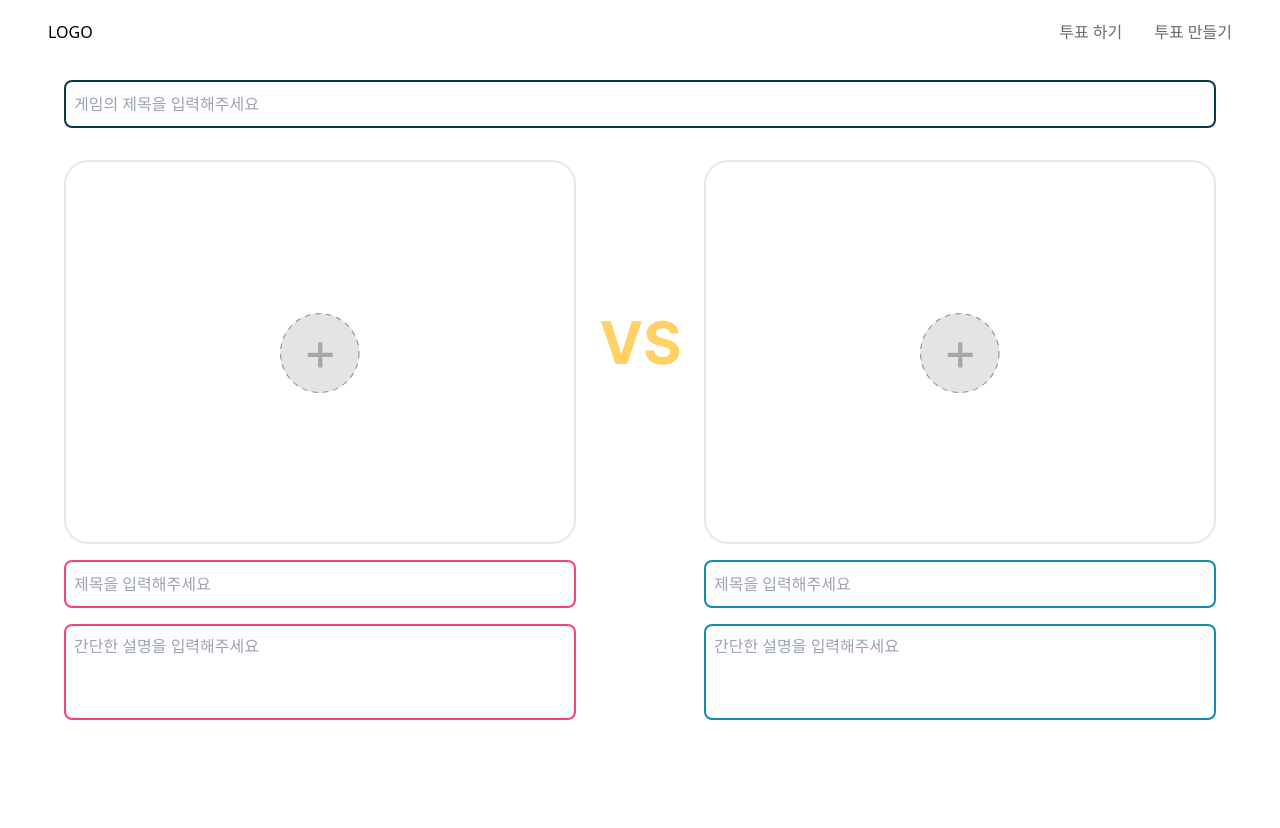
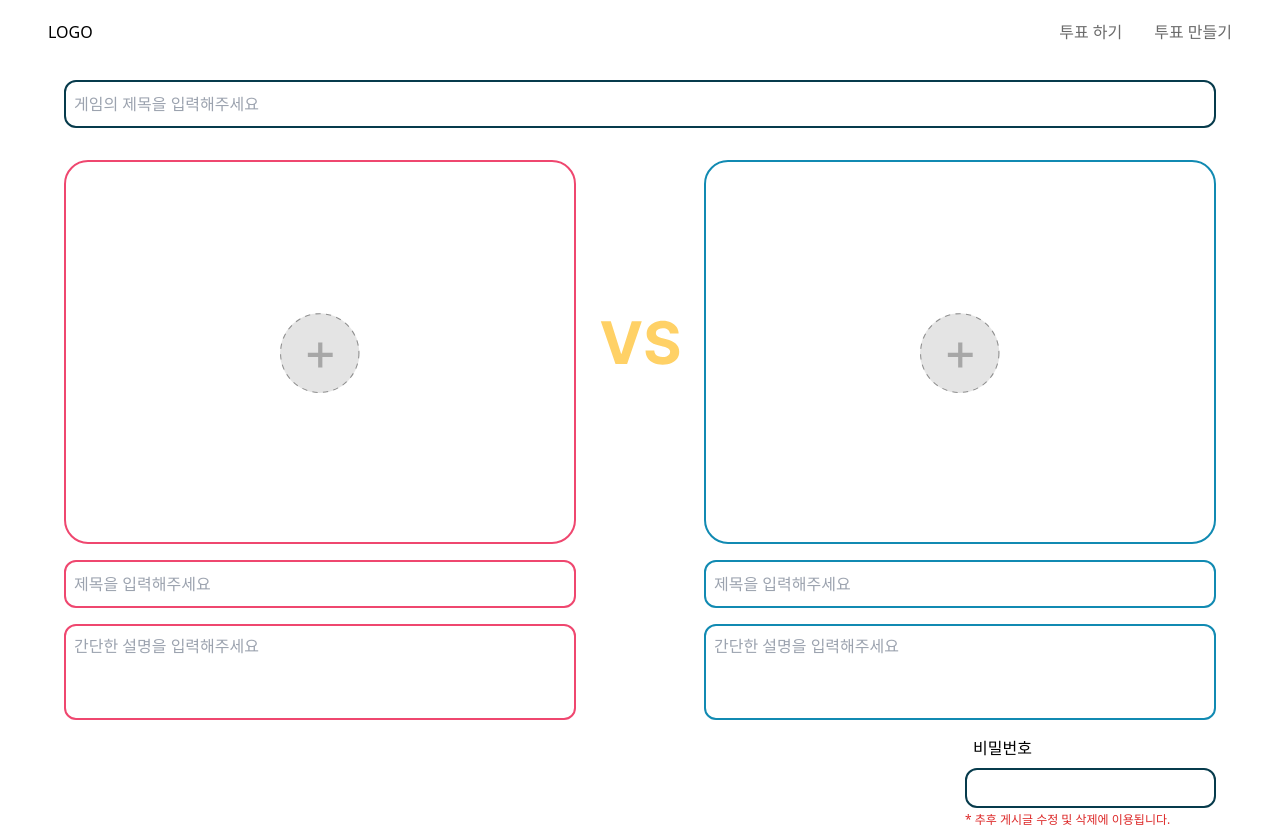
Before and after one commit to idea-mosaic/balance-master, a Next.js app in the folder frontend/: page /create in a window 1280 px wide. Before the commit the page ends 800 px from the top, so only its background shows below. Built offline with nearby package versions, Linux system fonts and the light colour scheme.

Commit message:
[Feat] 비밀번호 전송 컴포넌트 제작

```diff
--- a/frontend/components/ImageInput.tsx
+++ b/frontend/components/ImageInput.tsx
@@ -1,4 +1,3 @@
-import { BORDER_COLORS } from "@/constants/color";
 import { readFile } from "@/utils/readFile";
 import Image from "next/image";
 import React, { useState, ChangeEvent } from "react";
@@ -26,7 +25,7 @@ const ImageInput = ({ color }: Props) => {
 
   return (
     <div
-      className={`border-2 ${BORDER_COLORS[color]} w-full h-96 rounded-3xl flex justify-center items-center`}
+      className={`border-2 ${color} w-full h-96 rounded-3xl flex justify-center items-center`}
       style={
         previewImage
           ? {
--- /dev/null
+++ b/frontend/components/PasswordPostSubmit.tsx
@@ -0,0 +1,15 @@
+import Button from "./Button";
+import TextInput from "./TextInput";
+
+function PasswordPostSubmit() {
+  return (
+    <div>
+      <TextInput label="비밀번호" type="password" />
+      <div className="text-xs text-red-600 mt-1">
+        * 추후 게시글 수정 및 삭제에 이용됩니다.
+      </div>
+    </div>
+  );
+}
+
+export default PasswordPostSubmit;
--- a/frontend/components/TextInput.tsx
+++ b/frontend/components/TextInput.tsx
@@ -2,16 +2,23 @@ interface Props {
   placeholder?: string;
   color?: "red" | "blue";
   maxLength?: number;
+  label?: string;
+  type?: string;
 }
 
-function TextInput({ placeholder, color, maxLength }: Props) {
+function TextInput({ placeholder, color, maxLength, label, type }: Props) {
   return (
-    <input
-      type="text"
-      className={`border-2 rounded-lg p-2 w-full h-12 ${color}`}
-      placeholder={placeholder}
-      maxLength={maxLength}
-    />
+    <div>
+      {label ? <div className="p-2">{label}</div> : <></>}
+      <input
+        type={type}
+        className={`border-2 rounded-xl p-2 w-full ${
+          type === "password" ? "h-10" : "h-12"
+        } ${color}`}
+        placeholder={placeholder}
+        maxLength={maxLength}
+      />
+    </div>
   );
 }
 
--- a/frontend/components/TextareaInput.tsx
+++ b/frontend/components/TextareaInput.tsx
@@ -8,7 +8,7 @@ interface Props {
 function TextareaInput({ placeholder, color, maxLength, height }: Props) {
   return (
     <textarea
-      className={`border-2 rounded-lg p-2 w-full resize-none ${height} ${color}`}
+      className={`border-2 rounded-xl p-2 w-full resize-none ${height} ${color}`}
       placeholder={placeholder}
       maxLength={maxLength}
     />
--- a/frontend/constants/color.ts
+++ /dev/null
@@ -1,4 +0,0 @@
-export const BORDER_COLORS = {
-  red: "border-mainColor1",
-  blue: "border-mainColor2",
-};
--- a/frontend/pages/create.tsx
+++ b/frontend/pages/create.tsx
@@ -1,10 +1,12 @@
 import Candidate from "@/components/Candidate";
+import PasswordPostSubmit from "@/components/PasswordPostSubmit";
 import TextInput from "@/components/TextInput";
 import Image from "next/image";
 
 function create() {
   return (
-    <div className="flex flex-col gap-8 px-16 pt-4">
+    <div className="px-16 pt-4">
+      <div className="flex flex-col gap-8">
         <TextInput placeholder="게임의 제목을 입력해주세요" />
         <div className="flex gap-32">
           <Candidate color="red" />
@@ -18,6 +20,10 @@ function create() {
           className="absolute top-80 left-1/2 -translate-x-1/2"
         />
       </div>
+      <div className="float-right mt-2">
+        <PasswordPostSubmit />
+      </div>
+    </div>
   );
 }
 
--- a/frontend/styles/globals.css
+++ b/frontend/styles/globals.css
@@ -55,4 +55,16 @@
   input.blue {
     @apply border-mainColor2;
   }
+
+  div {
+    @apply border-mainColor3;
+  }
+
+  div.red {
+    @apply border-mainColor1;
+  }
+
+  div.blue {
+    @apply border-mainColor2;
+  }
 }
```
Lines whose indentation alone changed are shown as unchanged.
